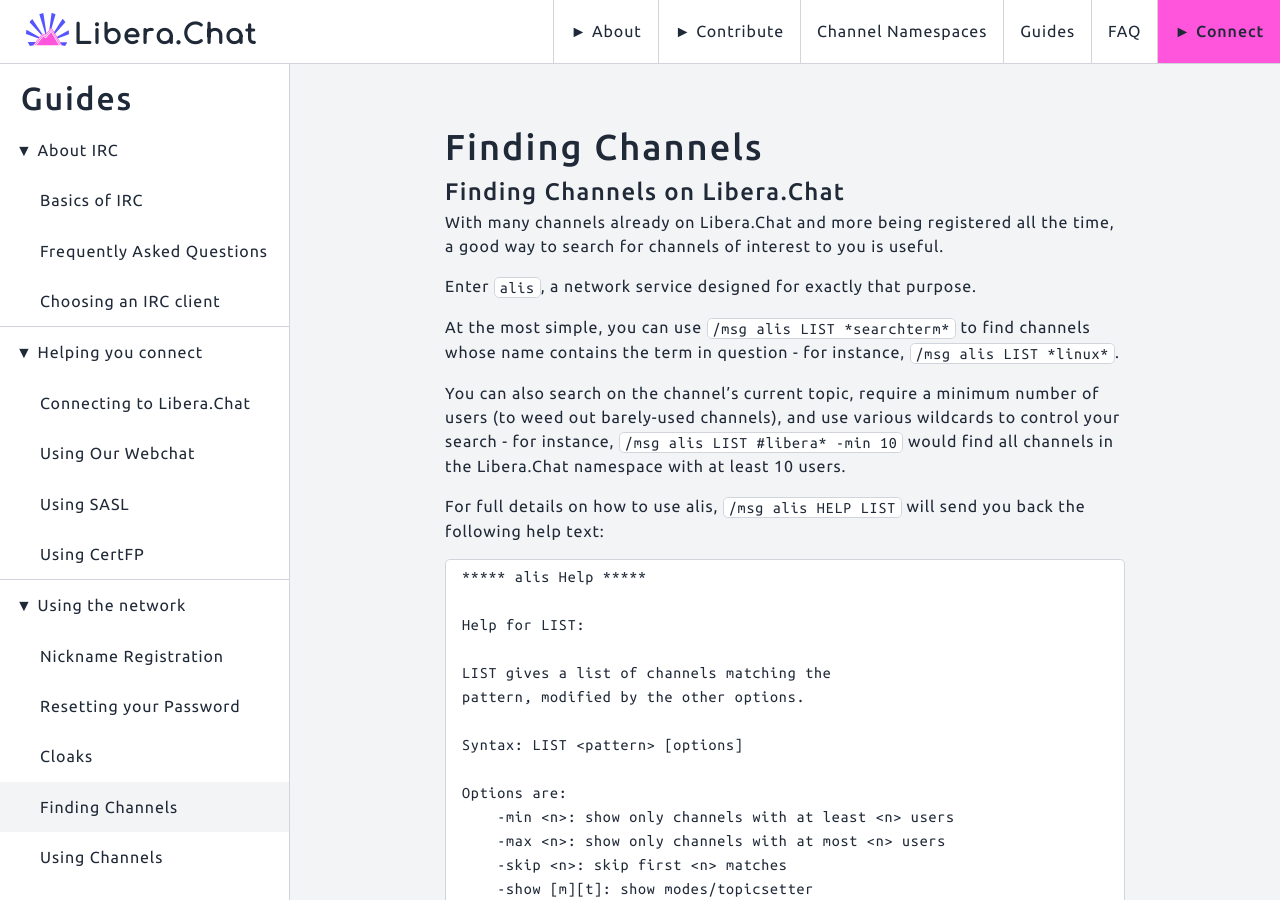
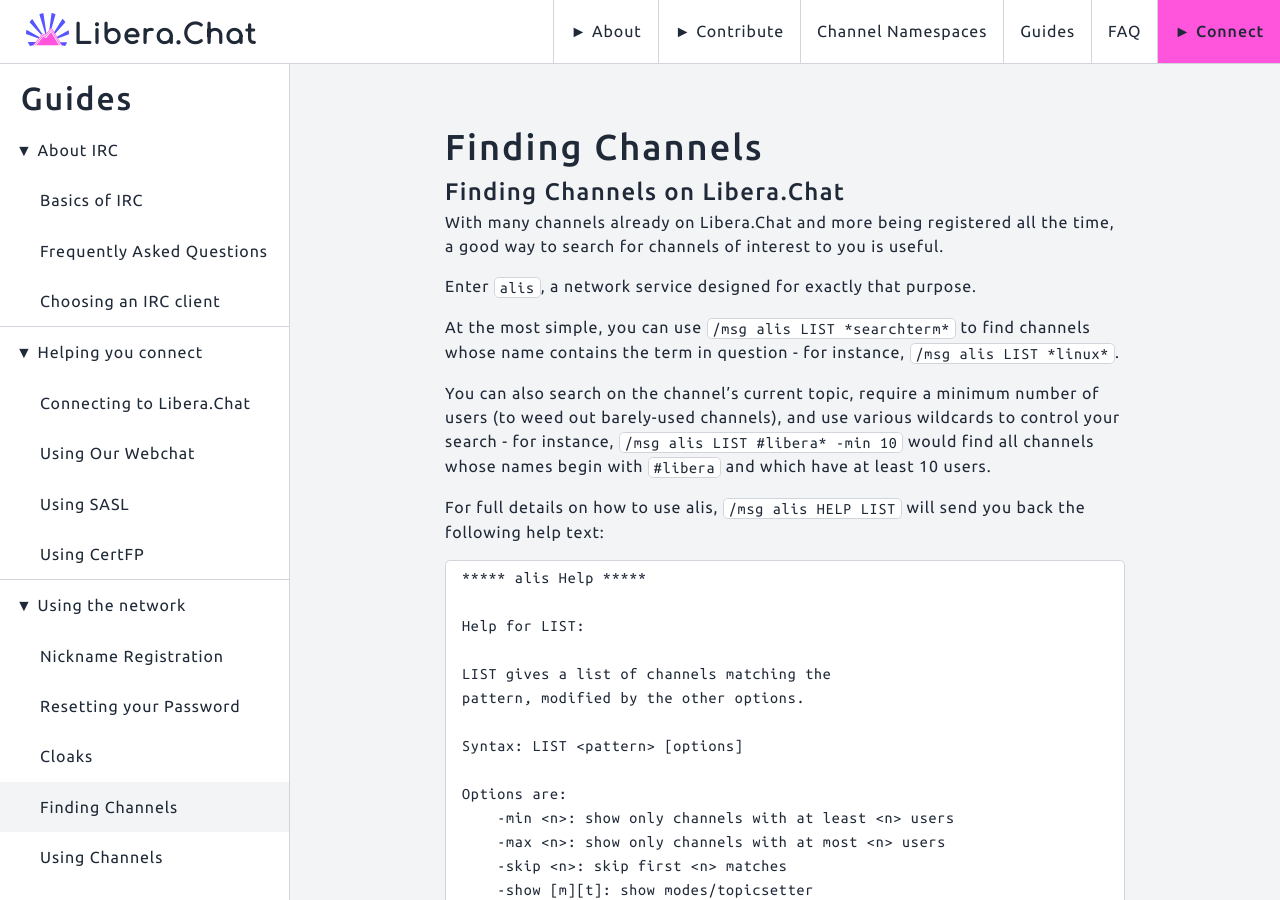
Before and after one commit to Libera-Chat/libera-chat.github.io, a Jekyll site: the page built from content/_guides/findingchannels.md, in a window 1280 px wide and 900 px high. Built offline with Jekyll 4.4.1, drawn with Linux system fonts in a browser that asks for light colours.

Commit message:
Update findingchannels.md
We don't explain what a namespace is anywhere on this page, and while I could link that to `/chanreg` instead, it feels like superfluous information for a newbie trying to discover channels on the network. As such, re-word the example to remove the mention of channel namespaces.

```diff
--- a/content/_guides/findingchannels.md
+++ b/content/_guides/findingchannels.md
@@ -19,7 +19,7 @@
 You can also search on the channel's current topic, require a minimum number of
 users (to weed out barely-used channels), and use various wildcards to control
 your search - for instance, `/msg alis LIST #libera* -min 10` would find all
-channels in the Libera.Chat namespace with at least 10 users.
+channels whose names begin with `#libera` and which have at least 10 users.
 
 For full details on how to use alis, `/msg alis HELP LIST` will send you back
 the following help text:
```
